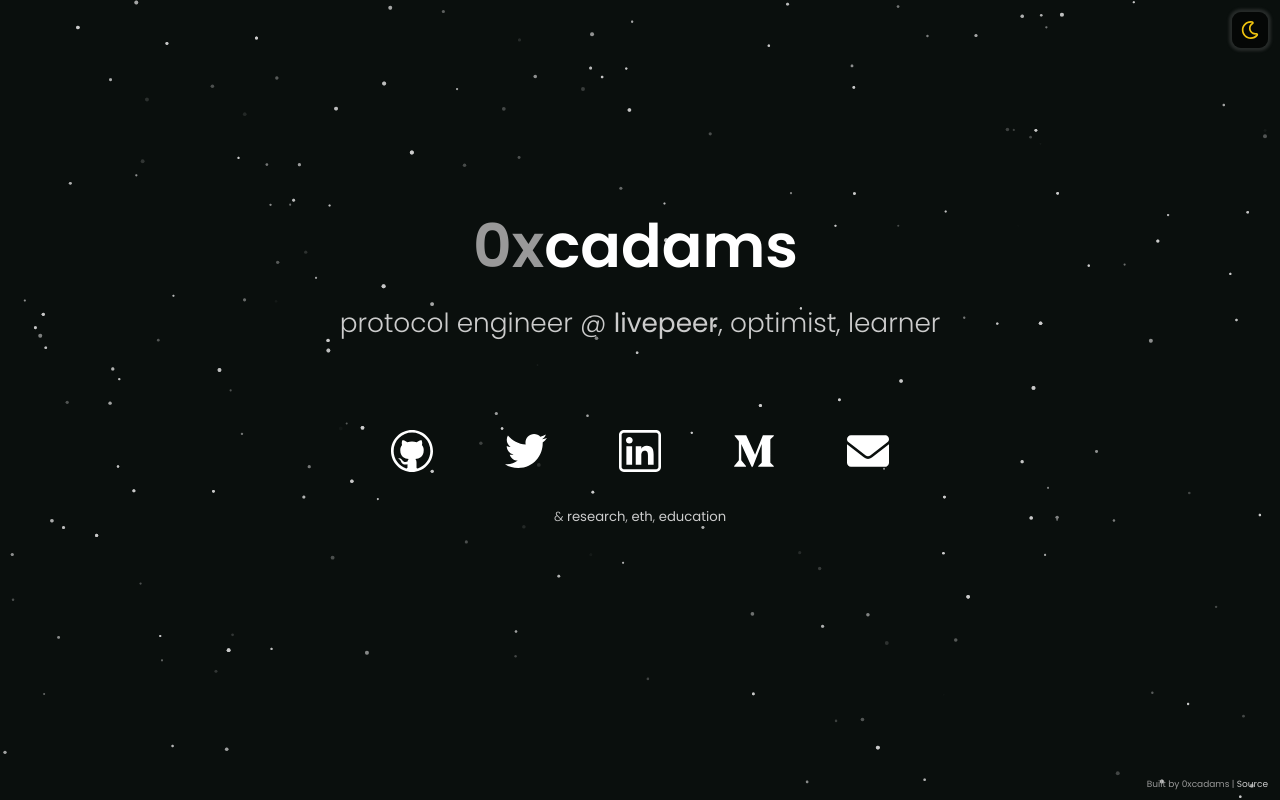
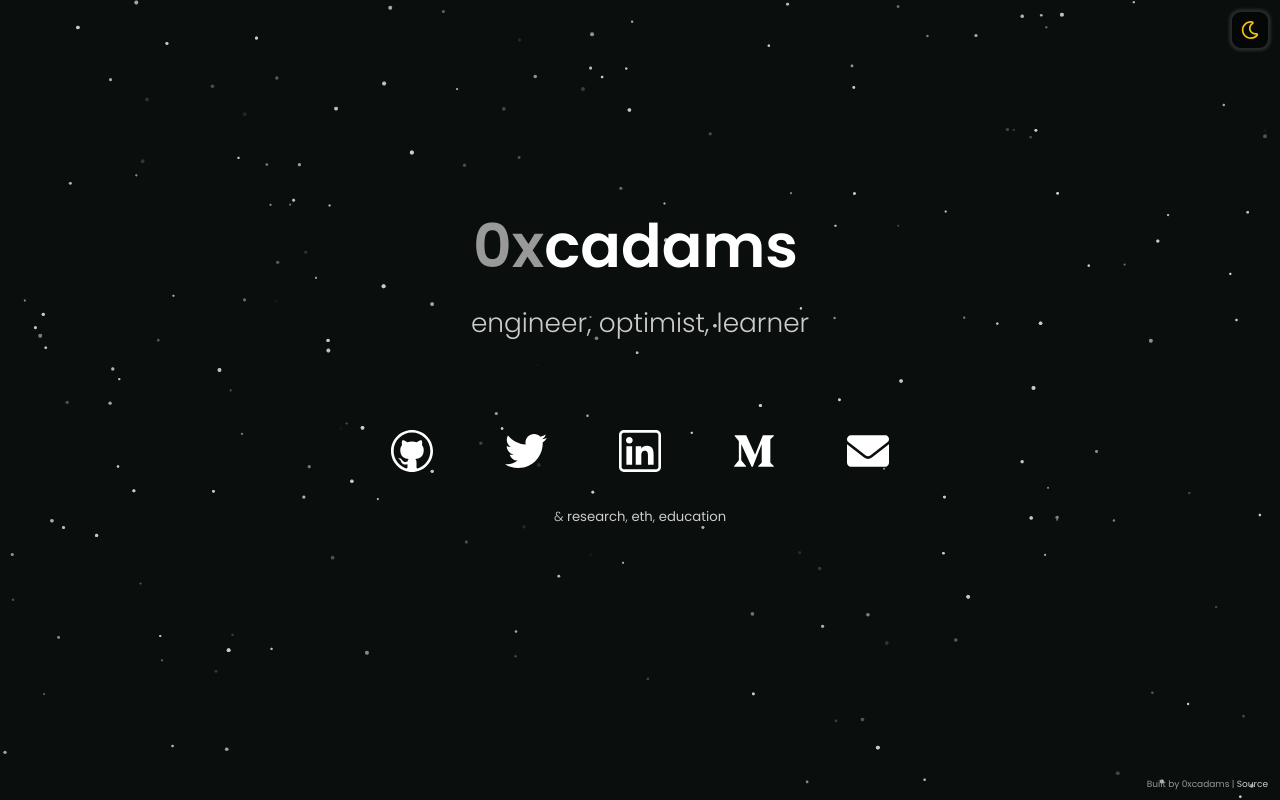
Before and after one commit to 0xcadams/0xcadams-com, a Next.js app: page / in a window 1280 px wide. Built offline with nearby package versions, Linux system fonts and the light colour scheme.

Commit message:
fix: fix verbiage (#27)

```diff
--- a/src/components/Content.tsx
+++ b/src/components/Content.tsx
@@ -68,18 +68,9 @@ export const Content = () => {
       <C.Title
         theme={theme}
         data-v2="title"
-        aria-label="protocol engineer at livepeer, optimist, learner"
+        aria-label="engineer, optimist, learner"
       >
-        protocol engineer @{" "}
-        <C.Link
-          theme={theme}
-          data-v2="company"
-          href="https://livepeer.org"
-          target="_blank"
-        >
-          livepeer
-        </C.Link>
-        , optimist, learner
+        engineer, optimist, learner
       </C.Title>
     </div>
   );
```
